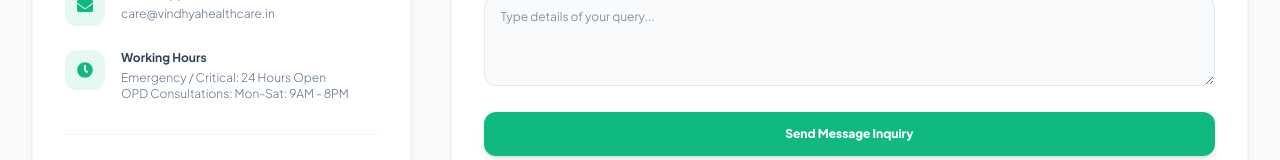
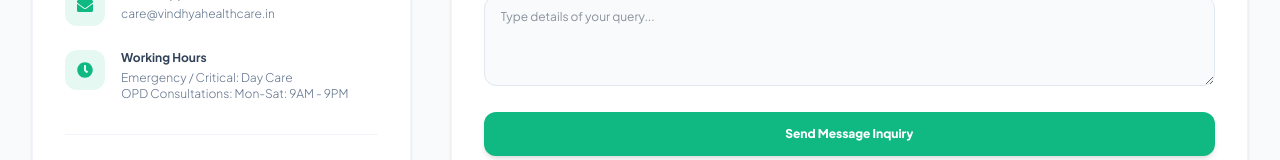
Before and after one commit to saikrishnauggi/Vindhya-Health-Care, a React (Vite) app: page /contact in a window 1280 px wide. Shown: the part 775-935 px from the top of the page. Built offline with nearby package versions, Linux system fonts and the light colour scheme; no server answers.

Commit message:
updated contact.jsx

```diff
--- a/src/pages/Contact.jsx
+++ b/src/pages/Contact.jsx
@@ -146,8 +146,8 @@ export default function Contact() {
                     </div>
                     <div className="text-xs">
                       <span className="block font-bold text-slate-700 mb-1">Working Hours</span>
-                      <span className="block text-slate-500 font-light">Emergency / Critical: 24 Hours Open</span>
-                      <span className="block text-slate-500 font-light">OPD Consultations: Mon-Sat: 9AM - 8PM</span>
+                      <span className="block text-slate-500 font-light">Emergency / Critical: Day Care</span>
+                      <span className="block text-slate-500 font-light">OPD Consultations: Mon-Sat: 9AM - 9PM</span>
                     </div>
                   </div>
                 </div>
```
